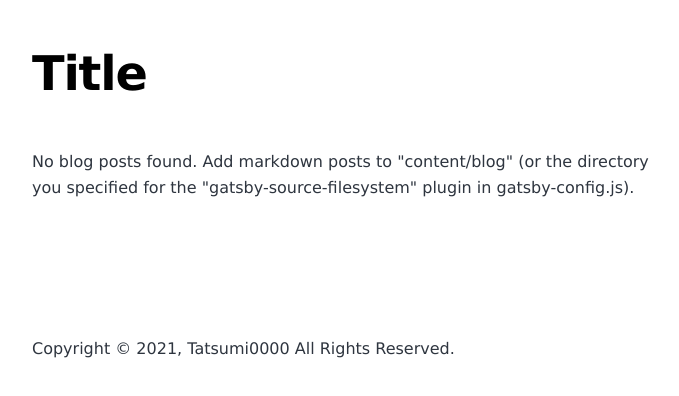
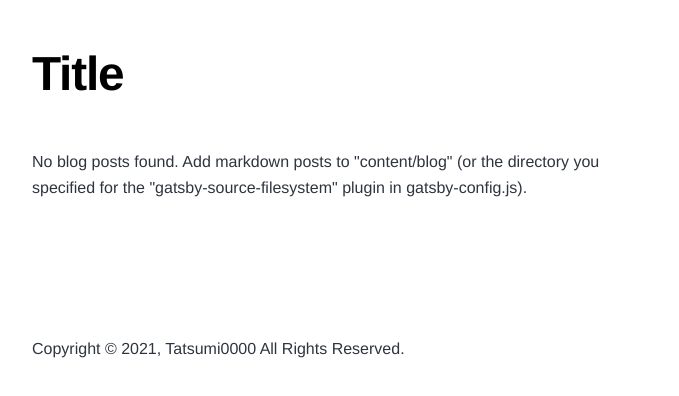
Before and after one commit to Tatsumi0000/Tatsumi0000.github.io, a Gatsby app in the folder blog/: page / in a window 1280 px wide. Shown: the top 396 px of the page, without its empty margins (292-971 px from the left). Built offline with nearby package versions, Linux system fonts and the light colour scheme.

Commit message:
Change: fontfamily

```diff
--- a/blog/src/styles/style.css
+++ b/blog/src/styles/style.css
@@ -27,7 +27,7 @@
   --spacing-20: 5rem;
   --spacing-24: 6rem;
   --spacing-32: 8rem;
-  --fontFamily-original: "Yugothic", "游ゴシック", "Yu Gothic", "游ゴシック体", "Verdana", "メイリオ", "-apple-system", "sans-serif";
+  --fontFamily-original: "Helvetica Neue", Arial, "Hiragino Kaku Gothic ProN", "Hiragino Sans", Meiryo, sans-serif;
   --font-body: var(--fontFamily-original);
   --font-heading: var(--fontFamily-original);
   --fontWeight-normal: 400;
```
